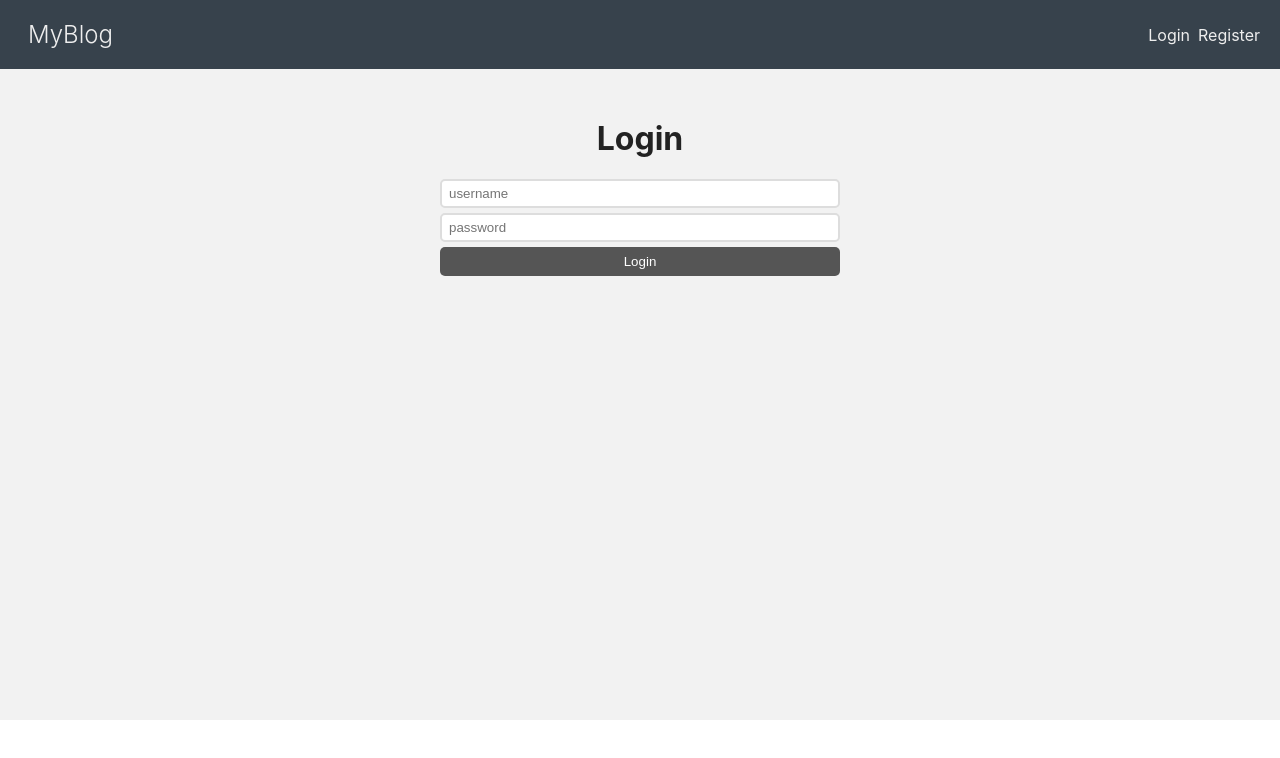
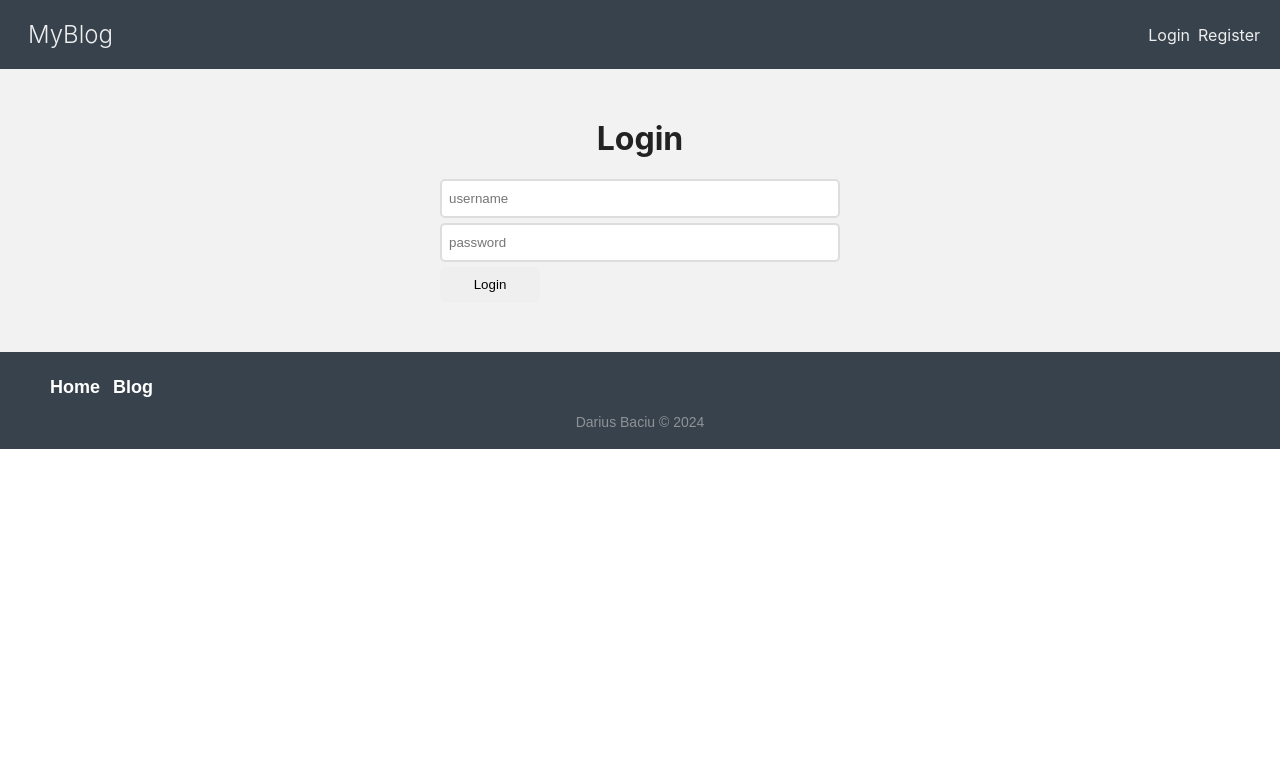
Before and after one commit to dadu99/mern-blog-posts, a React (Create React App) app in the folder client/: page /login in a window 1280 px wide. Shown: the top 758 px of the page. Built offline with nearby package versions, Linux system fonts and the light colour scheme; no server answers.

Commit message:
added footer and css changes

```diff
--- a/client/src/App.css
+++ b/client/src/App.css
@@ -1,44 +1,38 @@
 *{
   box-sizing: border-box;
 }
-a{
+a {
   cursor: pointer;
 }
 body{
+  margin: 0px;
+  padding: 0px;
   color: #222;
 }
 img{
   max-width: 100%;
+  border-radius: 8px;
 }
 main{
+  min-height: 100%;
   position: relative;
-  margin: 0 auto;
-  height: 90vh;
   background-color: #f2f2f2;
-}
-form.login, form.register{
-  max-width: 400px;
-  margin: 0 auto;
 }
 input{
   display: block;
   margin-bottom: 5px;
   width: 100%;
-  padding: 5px 7px;
+  padding: 10px 7px;
   border: 2px solid #ddd;
   border-radius: 5px;
   background-color: #fff;
 }
 button{
   cursor: pointer;
-  width: 100%;
+  width: 100px;
   display: block;
-  background-color: #555;
-  border:0;
-  color: #fff;
+  border: none;
   border-radius: 5px;
-  padding: 7px 0;
+  padding: 10px 0;
+  font-weight: 300;
 }
-form.login h1, form.register h1{
-  text-align: center;
-}
--- /dev/null
+++ b/client/src/Footer.css
@@ -0,0 +1,44 @@
+.footer-distributed {
+    background-color: #37424c;
+    box-sizing: border-box;
+    width: 100%;
+    text-align: left;
+    font: normal 16px sans-serif;
+    padding: 19px 50px;
+    margin-top: 50px;
+  }
+
+  .footer-distributed .footer-left p {
+    color: #8f9296;
+    font-size: 14px;
+    margin: 0;
+    text-align: center;
+  }
+
+  .footer-distributed p.footer-links {
+    display: flex;
+    font-size: 18px;
+    font-weight: bold;
+    color: #ffffff;
+    margin: 0 0 10px;
+    padding: 0;
+    transition: ease .25s;
+    gap: 13px;
+  }
+
+  .footer-distributed p.footer-links a {
+    display: inline-block;
+    line-height: 1.8;
+    text-decoration: none;
+    color: inherit;
+    transition: ease .25s;
+  }
+
+  @media (max-width: 600px) {
+    .footer-distributed .footer-left, .footer-distributed .footer-right {
+      text-align: center;
+    }
+    .footer-distributed .footer-left p.footer-links {
+      line-height: 1.8;
+    }
+  }
--- /dev/null
+++ b/client/src/Footer.js
@@ -0,0 +1,19 @@
+import "./Footer.css";
+
+export default function Footer() {
+  return (
+    <footer class="footer-distributed">
+      <div class="footer-left">
+        <p class="footer-links">
+          <a class="link-1" href="#">
+            Home
+          </a>
+
+          <a href={"/"}>Blog</a>
+        </p>
+
+        <p>Darius Baciu &copy; 2024</p>
+      </div>
+    </footer>
+  );
+}
--- a/client/src/Header.css
+++ b/client/src/Header.css
@@ -29,7 +29,7 @@ header{
     height: 45px;
     padding: 10px;
     text-align: center;
-    border-radius: 15px;
+    border-radius: 8px;
     font-weight: 300;
 
   }
--- a/client/src/Layout.js
+++ b/client/src/Layout.js
@@ -1,5 +1,6 @@
 import { Outlet } from "react-router-dom";
 import Header from "./Header";
+import Footer from "./Footer";
 
 export default function Layout() {
   return (
@@ -7,6 +8,8 @@ export default function Layout() {
       <Header />
 
       <Outlet />
+
+      <Footer />
     </main>
   );
 }
--- a/client/src/pages/CreatePost.css
+++ b/client/src/pages/CreatePost.css
@@ -6,3 +6,13 @@
     font-size: 24px;
     font-weight: 300;
   }
+  .create-post-button {
+    color: white;
+    background-color: #37424c;
+    transition: 0.3s;
+    margin-top: 5px;
+    float: right;
+  }
+  .create-post-button:hover {
+    font-weight: bold;
+  }
--- a/client/src/pages/CreatePost.js
+++ b/client/src/pages/CreatePost.js
@@ -58,7 +58,7 @@ export default function CreatePost() {
             value={content}
             onChange={(newValue) => setContent(newValue)}
           ></ReactQuill>
-          <button style={{ marginTop: "5px" }}>Create post</button>
+          <button className="create-post-button">Create post</button>
         </form>
       </div>
     </>
```
